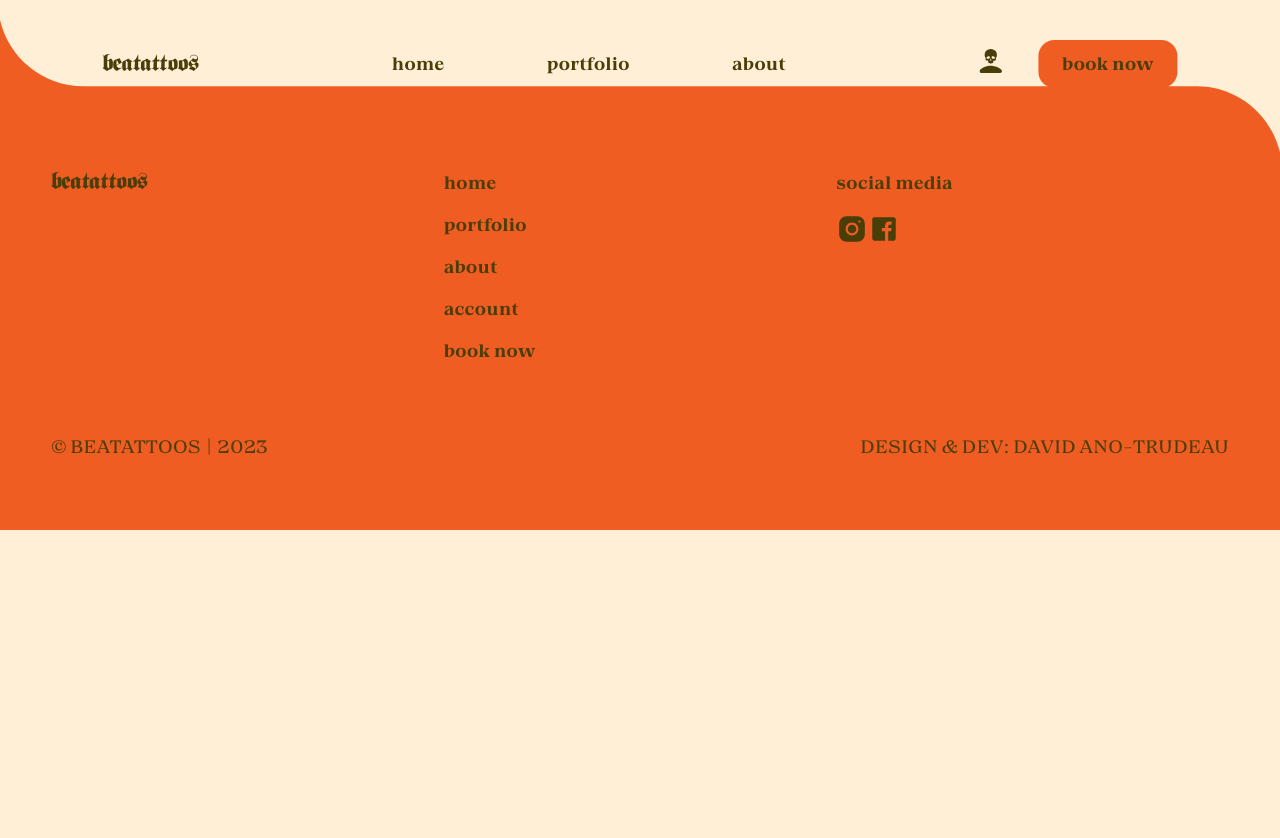
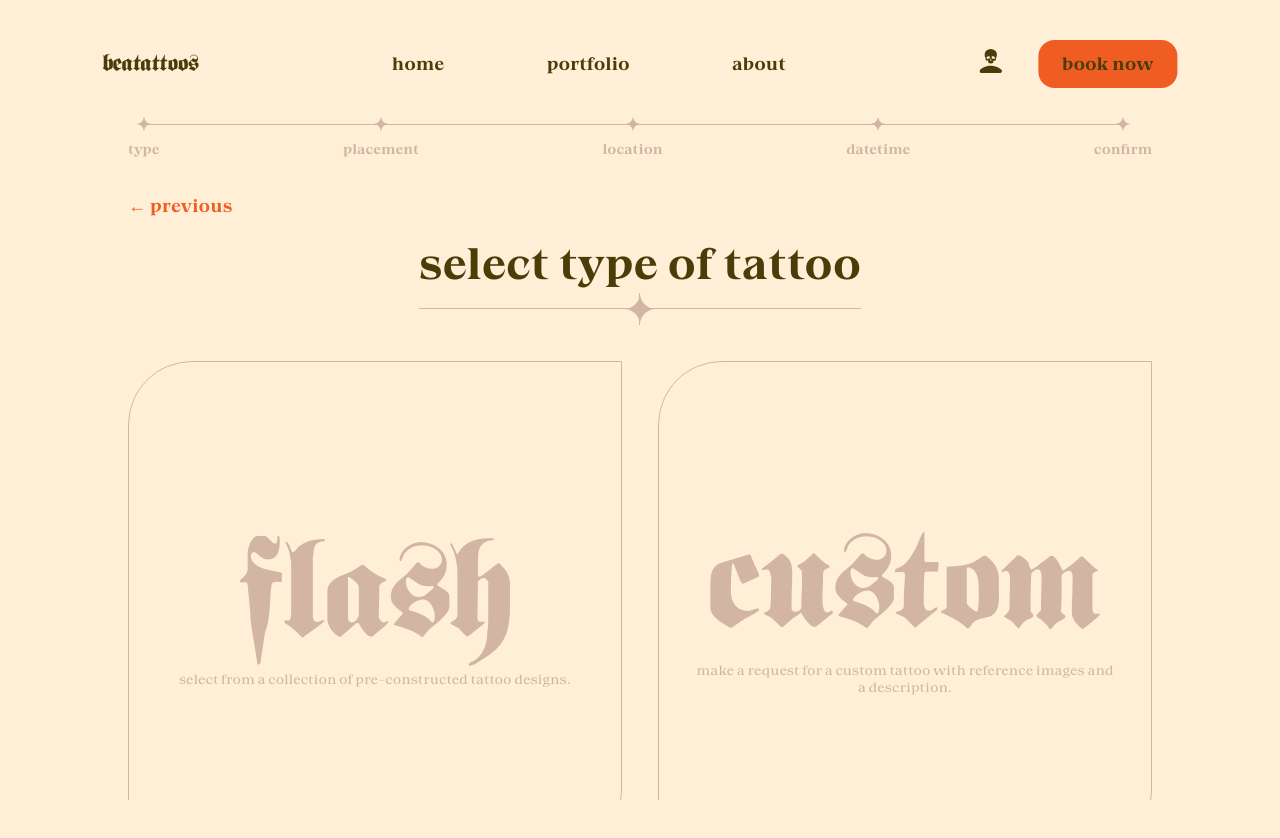
Before and after one commit to Gretron/beatattoos, a React (Create React App) app in the folder src/frontend/: page /book/type/select in a window 1280 px wide. Shown: the top 838 px of the page. Before the commit the page ends 800 px from the top, so only its background shows below. Built offline with nearby package versions, Linux system fonts and the light colour scheme.

Commit message:
frag(frontend/app): make book type routes

```diff
--- a/src/frontend/src/App.js
+++ b/src/frontend/src/App.js
@@ -10,10 +10,20 @@ import { ScrollSmoother } from "gsap/ScrollSmoother";
 // Components
 import Header from "./components/Header";
 import Footer from "./components/Footer";
+
 import { BrowserRouter, Routes, Route, Navigate } from "react-router-dom";
-import { BookingList } from "./features/bookings/index";
-import { MessageList } from "./features/messages/index";
-import { SettingsForm } from "./features/settings/index";
+
+import { BookingList } from "./features/bookings";
+import { MessageList } from "./features/messages";
+import { SettingsForm } from "./features/settings";
+
+import {
+  SelectType,
+  FlashForm,
+  CustomForm,
+  NoteForm,
+  DescriptionForm,
+} from "./features/book";
 
 // Pages
 import Home from "./pages/Home";
@@ -45,8 +55,8 @@ function App() {
     gsap.registerPlugin(ScrollTrigger, ScrollSmoother);
 
     ScrollSmoother.create({
-      wrapper: ".wrapper",
-      content: ".content",
+      wrapper: ".beatattoos__wrapper",
+      content: ".beatattoos__content",
       smooth: 1,
       smoothTouch: 0.1,
       effects: true,
@@ -57,8 +67,8 @@ function App() {
     <div className="App">
       <BrowserRouter>
         <Header />
-        <div className="wrapper">
-          <div className="content">
+        <div className="beatattoos__wrapper">
+          <div className="beatattoos__content">
             <Routes>
               <Route index element={<Home />} />
               <Route path="portfolio" element={<Portfolio />} />
@@ -75,8 +85,15 @@ function App() {
                 <Route path="settings" element={<SettingsForm />} />
               </Route>
               <Route path="book" element={<Book />}>
-                <Route index element={<BookingList />} />
-                <Route path="type" element={<BookingList />} />
+                <Route index element={<Navigate to="type" />} />
+                <Route path="type">
+                  <Route index element={<Navigate to="select" />} />
+                  <Route path="select" element={<SelectType />} />
+                  <Route path="flash" element={<FlashForm />} />
+                  <Route path="custom" element={<CustomForm />} />
+                  <Route path="note" element={<NoteForm />} />
+                  <Route path="description" element={<DescriptionForm />} />
+                </Route>
                 <Route path="placement" element={<BookingList />} />
                 <Route path="location" element={<BookingList />} />
                 <Route path="datetime" element={<BookingList />} />
```
